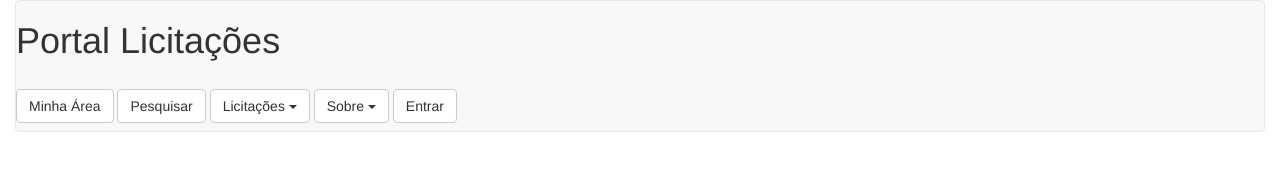
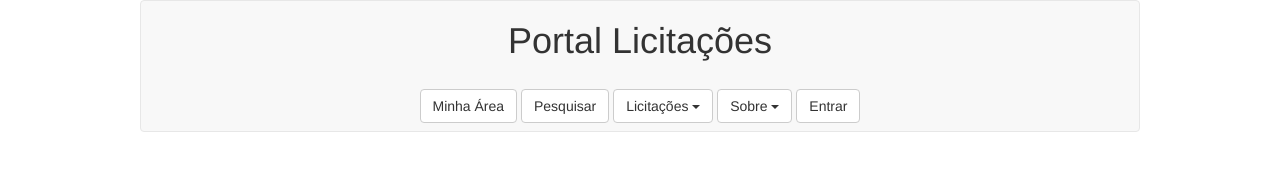
Before and after one commit to MModenaDev/TrabGA, a plain HTML site: page index.html in a window 1280 px wide. Drawn offline with nearby package versions, Linux system fonts and the light colour scheme; some packages are replaced by stand-ins of ours.

Commit message:
Header Align CSS
Ajuste para alinhar conteúdo do header para o centro da página

```diff
--- a/index.html
+++ b/index.html
@@ -5,15 +5,15 @@
 		<meta  charset="utf-8"/>
 		<script src="https://code.jquery.com/jquery-3.2.1.min.js" integrity="sha256-hwg4gsxgFZhOsEEamdOYGBf13FyQuiTwlAQgxVSNgt4=" crossorigin="anonymous"></script>			<!-- adds jQuery -->
 		<script src="https://maxcdn.bootstrapcdn.com/bootstrap/3.3.7/js/bootstrap.min.js" integrity="sha384-Tc5IQib027qvyjSMfHjOMaLkfuWVxZxUPnCJA7l2mCWNIpG9mGCD8wGNIcPD7Txa" crossorigin="anonymous"></script>			<!-- adds js bootstrap-->
+		<link rel="stylesheet" type="text/css" href="main.css">			<!-- adds css -->
 		<link rel="stylesheet" href="https://maxcdn.bootstrapcdn.com/bootstrap/3.3.7/css/bootstrap.min.css" integrity="sha384-BVYiiSIFeK1dGmJRAkycuHAHRg32OmUcww7on3RYdg4Va+PmSTsz/K68vbdEjh4u" crossorigin="anonymous">			<!-- adds css bootstrap-->
-		<link rel="stylesheet" type="text/css" href="main.css">			<!-- adds css -->
 		<script src="https://ajax.googleapis.com/ajax/libs/angularjs/1.6.4/angular.min.js"></script>			<!-- adds angular.js -->
 		<script src="https://code.angularjs.org/1.6.4/angular-route.min.js"></script>			<!-- adds router module -->
 		<script src="portal.js"></script>			<!-- adds js/angular module -->
 	</head>
 	<body>
 		<div class="container-fluid">
-			<header class="navbar navbar-default">			<!-- adds top-fixed header -->
+			<header id="header" class="navbar navbar-default navbar-align">			<!-- adds top-fixed header -->
 				<div>			<!-- adds top sign -->
 					<h1>Portal Licitações<h1>
 				</div>
--- a/main.css
+++ b/main.css
@@ -1,5 +1,16 @@
 <style>
 
+.container-fluid {
+    margin: auto;
+    width: 100%;
+    max-width: 1000px;
+}
 
+.navbar-align {
+    margin: auto;
+    width: 100%;
+    max-width: 1000px;
+	text-align: center;
+}
 
 </style>
```
